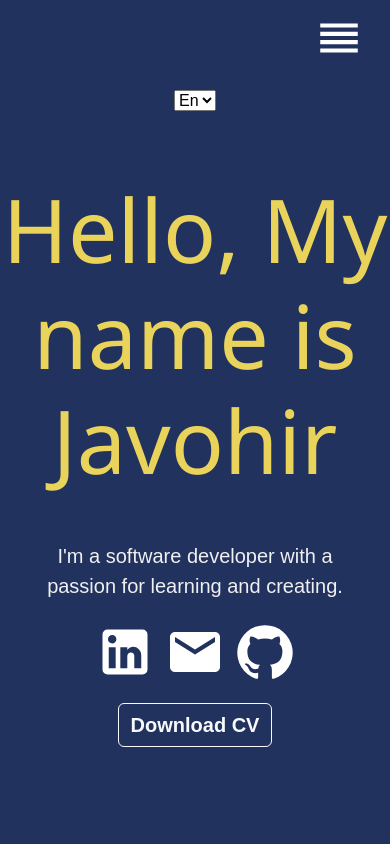
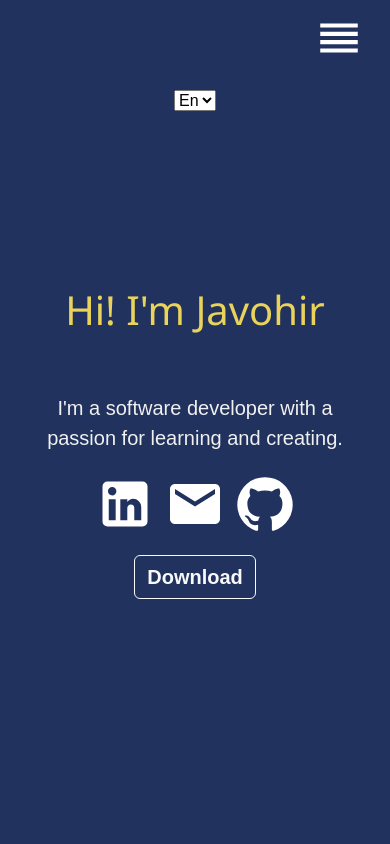
Before and after one commit to javohir7777/javohirPortfolio, a React (Vite) app: page / in a window 390 px wide. Shown: the top 844 px of the page. Built offline with nearby package versions, Linux system fonts and the light colour scheme.

Commit message:
add to link

```diff
--- a/src/data/en/EN.js
+++ b/src/data/en/EN.js
@@ -2,11 +2,11 @@ export const EN = {
   home: "Home",
   projects: "Projects",
   experience: "Experience",
-  myName: "Hello, My name is Javohir",
+  myName: "Hi! I'm Javohir",
   position:
     "I'm a software developer with a passion for learning and creating.",
   skill: "Skills",
-  download: "Download CV",
+  download: "Download",
   prLanguage: "Programming language",
   myPrP: "My Personal Projects",
 };
--- a/src/data/uz/UZ.js
+++ b/src/data/uz/UZ.js
@@ -2,11 +2,11 @@ export const UZ = {
   home: "Bosh sahifa",
   projects: "Loyihalar",
   experience: "Ish tajriba",
-  myName: "Assalomu alaykum, Mening ismim Javohir",
+  myName: "Salom! Men Javohir",
   position:
     "Men o‘rganishga chanqoq va yaratishga ishtiyoqi baland dasturiy ta’minot ishlab chiquvchiman",
   skill: "Qobiliyatlar",
-  download: "CV-ni yuklab olish",
+  download: "Yuklab olish",
   prLanguage: "Dasturlash tili",
   myPrP: "Mening shaxsiy loyihalarim",
 };
--- a/src/pages/home/HomePage.css
+++ b/src/pages/home/HomePage.css
@@ -21,7 +21,7 @@
   font-family: "Segoe UI", Tahoma, Geneva, Verdana, sans-serif;
   font-size: 5.5rem;
   color: #e9d35b;
-  /* height: 50px; */
+  height: 50px;
 }
 
 .about .prompt {
@@ -66,15 +66,15 @@
   font-size: 20px;
 }
 
-/* @media only screen and (max-width: 1281px) {
+@media only screen and (max-width: 1281px) {
   .skills h2 {
     font-size: 10px !important;
   }
-} */
+}
 @media only screen and (max-width: 912px) {
-  /* .about h2 {
+  .about h2 {
     font-size: 60px;
-  } */
+  }
 
   .about .prompt {
     font-size: 25px;
@@ -87,15 +87,19 @@
   .list {
     padding: 0;
   }
-  /*
+
   .skills h2 {
     font-size: 30px;
-  } */
+  }
 }
 @media only screen and (max-width: 600px) {
-  /* .about h2 {
+  .about {
+    padding-bottom: 100px;
+  }
+  .about h2 {
+    padding: 60px 0;
     font-size: 40px;
-  } */
+  }
 
   .about .prompt {
     margin-top: 10%;
@@ -110,7 +114,7 @@
     padding: 0;
   }
 
-  /* .skills h2 {
+  .skills h2 {
     font-size: 30px;
-  } */
+  }
 }
```
